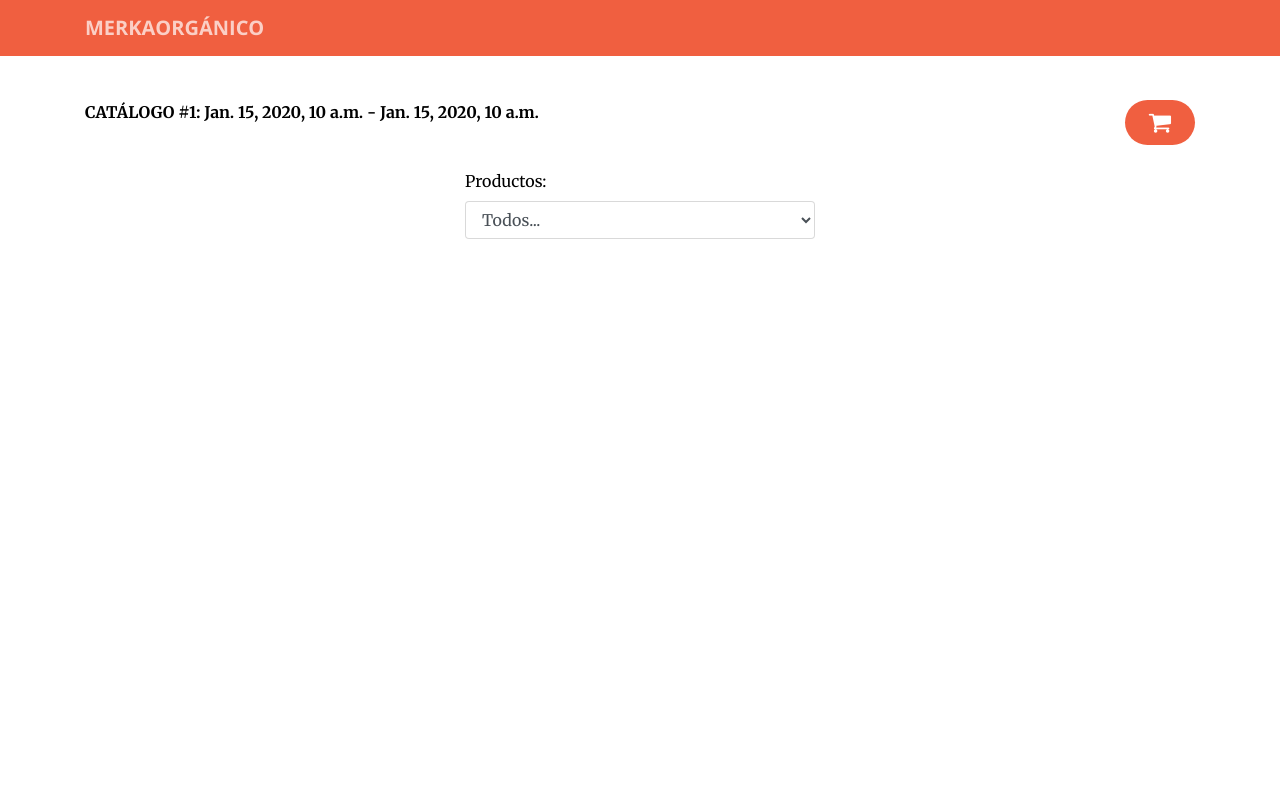
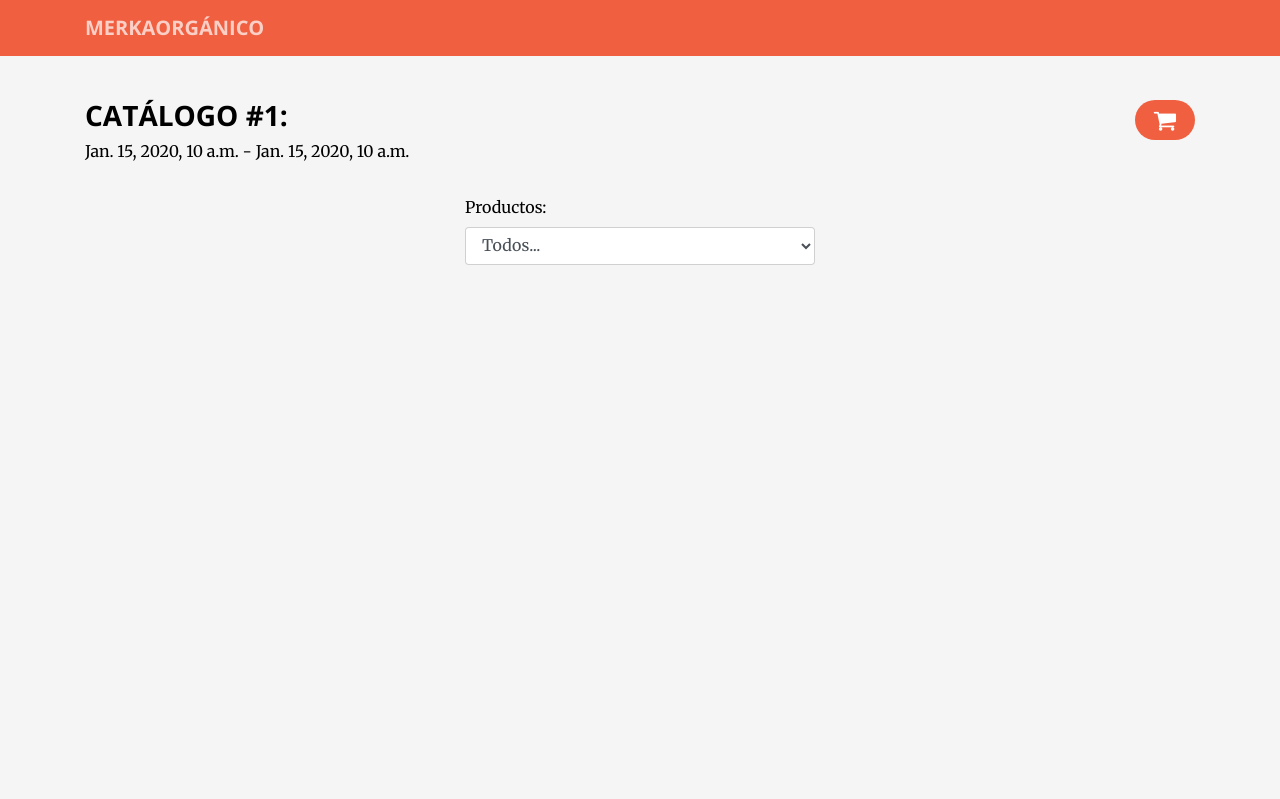
Before and after one commit to eaperador/AMO-system, a Django app: template apps/consumidor/templates/catalogoCompras.html in a window 1280 px wide. Shown: the top 799 px of the page. Run offline with Django 3.2, Linux system fonts and the light colour scheme; the template is opened without the code that fills it: most values are stand-ins (such as "Sample title", 1, 10 or a date in 2020); some libraries are stand-ins or nearby versions.

Commit message:
Ajuste interfaz

```diff
--- a/apps/consumidor/templates/catalogoCompras.html
+++ b/apps/consumidor/templates/catalogoCompras.html
@@ -5,7 +5,7 @@
 {% endblock %}
 
 {% block content %}
-	<header class="masthead" style="background: white">
+	<header class="masthead" style="background: whitesmoke">
 		<script>
             function addProducto(productoId, cantidad){
                 disp = $("#disp_"+productoId).val()
@@ -89,7 +89,7 @@
                 if (data.mensaje == "no") {
                     $("#mensaje").html('Por favor ingrese al sistema con un usuario registrado');
                 } else {
-                     productosCarrito = $("#cantidadItems").val();
+                     productosCarrito = $("#cantidadItems").html();
                      if(parseInt(productosCarrito) > 0) {
                         window.location = "{% url 'consumidor:confirmarCompra' %}";
                       }else {
@@ -130,7 +130,7 @@
                         $.each(data[0].prodCatalogo, function (key, val) {
                             HTML += "<input type='hidden' id='disp_"+val.id+"' value='"+val.cantidadDisp+"'>"
                             HTML += "<input type='hidden' id='carr_" + val.id + "' value='" + getCantidad(val.id) + "'>"
-                            HTML += "<div class=\"col-md-3 col-sm-6 col-lg-3\" style=\"padding:0 5px 0 5px; border: 1px solid #6c757d \">";
+                            HTML += "<div class=\"col-md-3 col-sm-6 col-lg-3\" style=\"padding:0 5px 0 5px\">";
                             HTML += "<div class=\"panel panel-default\" style=\"padding:0; height: 395px; background-color: white\">";
                             HTML += "<div class=\"panel-body\">";
                             HTML += "<div id='boton_del_"+val.id+"' class=\"row\" style='visibility:hidden'><div class=\"col\" style=\"text-align: right\" >";
@@ -238,23 +238,22 @@
 			<div class="container">
 				<div class="row">
                     <div class="col" style="text-align: left">
-						<label style="font-weight:bold; color: black">CATÁLOGO #{{ catalogo.id }}:
-							<label style="color: black; font-weight:inherit">{{catalogo.fecha_inicio}} - {{catalogo.fecha_fin}}</label>
-						</label>
+						<h3 style="font-weight:bold; color: black">CATÁLOGO #{{ catalogo.id }}:</h3>
+                        <label style="color: black; font-weight:inherit">{{catalogo.fecha_inicio}} - {{catalogo.fecha_fin}}</label>
                     </div>
                     <div class="col" style="text-align: right">
-                        <button type="button" class='btn btn-primary' style="padding:0; height: 45px; width: 70px" onclick="redirectConfirmar()">
+                        <button type="button" class='btn btn-primary' style="padding:0; height: 40px; width: 60px" onclick="redirectConfirmar()">
                             <i class="fa fa-shopping-cart" style="font-size:24px"></i>
                             <span id="cantidadItems"></span>
                         </button>
-                        <br/><label id="mensaje" style="color: darkred"></label>
+                        <br/><label id="mensaje" style="color: darkred; font-weight:inherit"></label>
                     </div>
 				</div>
 				<div class="row" id="filtroProducto">
 					<div class="col-md-4 text-left col-centered">
 						<form method="post" action="" enctype="multipart/form-data" name="filtro">
 							<div class="form-group" >
-								<label for="listaProducto" style="color: black">Productos:</label>
+								<br/><label for="listaProducto" style="color: black">Productos:</label>
                                 <select name="" id="listaProducto" class="form-control" onchange="filtrarProductos(1)">
                                     <option selected value="-1">Todos... </option>
                                 </select>
```
